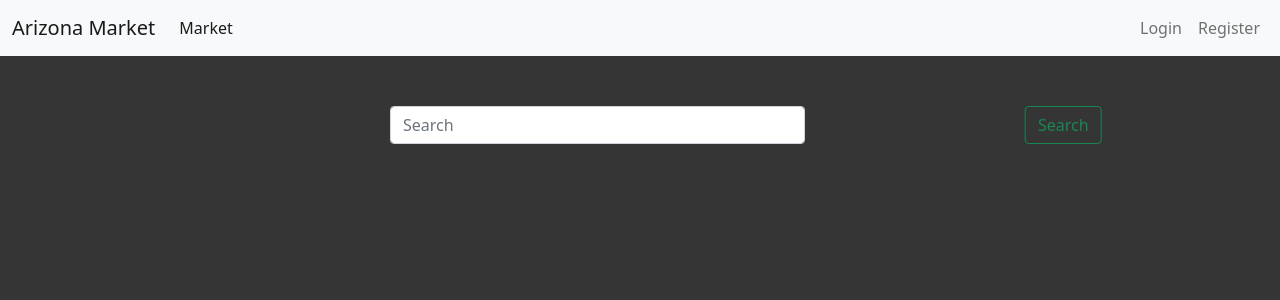
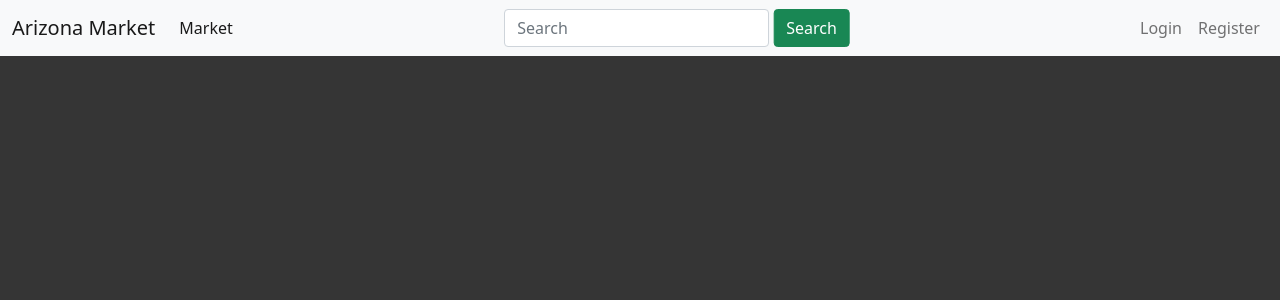
Before and after one commit to Dmytrenko-Roman/arizona-market, a Django app: page / in a window 1280 px wide. Shown: the top 300 px of the page. Run offline with Django 4.2, Linux system fonts and the light colour scheme; data that the repository does not hold is empty; parts of the project's set-up code (start-up, migrations or seed data) failed here and were passed over.

Commit message:
❄️ Made a search form ❄️

```diff
--- a/website/arizonamarket/static/css/base.css
+++ b/website/arizonamarket/static/css/base.css
@@ -18,3 +18,7 @@ button {
 .grid-container {
   grid-template-columns: repeat(4, 1fr);
 }
+
+.search-form {
+  margin-top: 50px;
+}
--- a/website/arizonamarket/templates/market/base.html
+++ b/website/arizonamarket/templates/market/base.html
@@ -19,7 +19,9 @@
         <button class="navbar-toggler" type="button" data-bs-toggle="collapse" data-bs-target="#navbarNavAltMarkup" aria-controls="navbarNavAltMarkup" aria-expanded="false" aria-label="Toggle navigation">
         <span class="navbar-toggler-icon"></span>
         </button>
+
         <div class="collapse navbar-collapse" id="navbarScroll">
+
           <ul class="navbar-nav me-auto mb-2 mb-lg-0">
             <li>
               <a class="nav-link active" href="{% url 'market' %}">Market</a>
@@ -30,6 +32,14 @@
               </li>
             {% endif %}
           </ul>
+
+          <ul class="navbar-nav ms-auto mb-2 mb-lg-0">
+            <li>
+              {% block search %}
+              {% endblock %}
+            </li>
+          </ul>
+
           <ul class="navbar-nav ms-auto mb-2 mb-lg-0">
             {% if user.is_authenticated %}
               <li>
@@ -47,7 +57,9 @@
               </li>
             {% endif %}
           </ul>
+
         </div>
+
       </div>
     </nav>
     {% block content %}
--- a/website/arizonamarket/templates/market/market.html
+++ b/website/arizonamarket/templates/market/market.html
@@ -4,11 +4,18 @@
     Arizona Market
 {% endblock %}
 
+{% block search %}
+    <form class="row g-1">
+        <div class="col-auto">
+            <input class="form-control me-2" type="search" placeholder="Search" aria-label="Search">
+        </div>
+        <div class="col-auto">
+            <button class="btn btn-success" type="submit">Search</button>
+        </div>
+    </form>
+{% endblock %}
+
 {% block content %}
-    <form class="d-flex">
-        <input class="form-control me-2" type="search" placeholder="Search" aria-label="Search">
-        <button class="btn btn-outline-success" type="submit">Search</button>
-    </form>
     <div class="row justify-content-md-center grid-container" style="margin: auto;">
         {% for car in cars %}
             <div class="col-md-auto">
```
